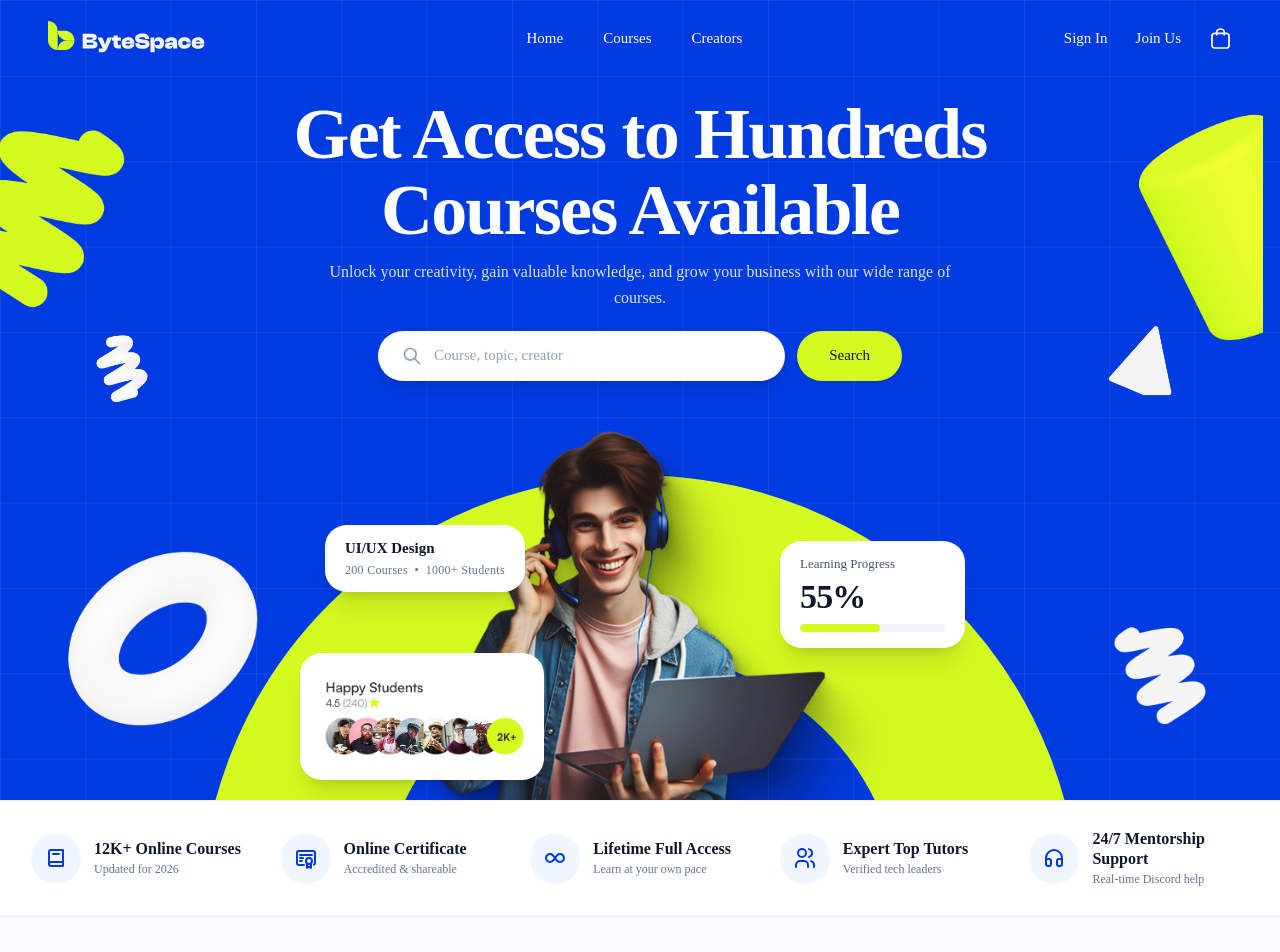
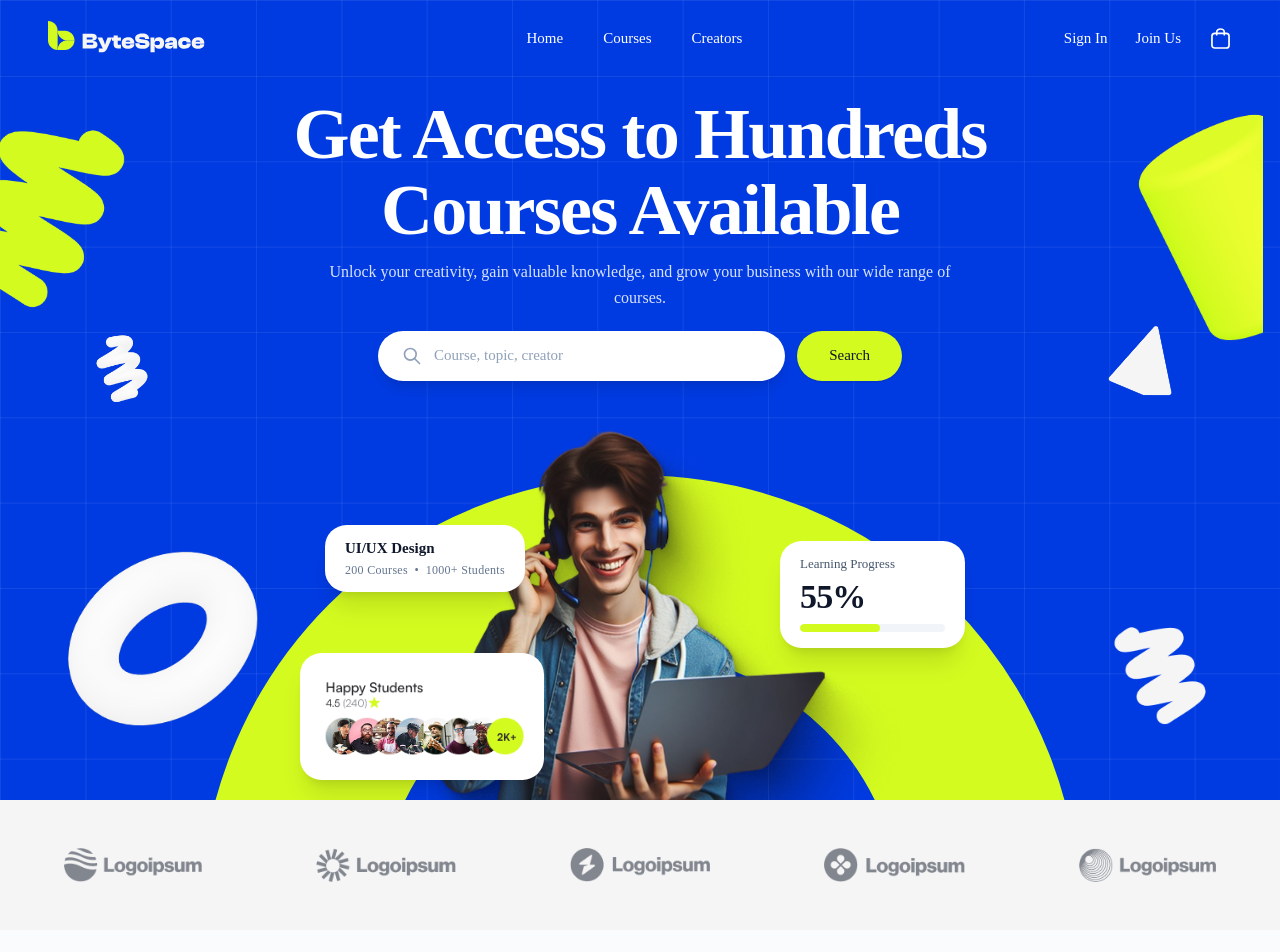
Before and after one commit to shaiadul/byteSpace, a Next.js app in the folder doin-tech/: page / in a window 1280 px wide. Shown: the top 952 px of the page. Built offline with nearby package versions, Linux system fonts and the light colour scheme.

Commit message:
refactor: replace features ticker with brand logos, update muted theme color, and remove section badge

```diff
--- a/doin-tech/app/globals.css
+++ b/doin-tech/app/globals.css
@@ -61,7 +61,7 @@
   --primary-foreground: oklch(1 0 0);
   --secondary: oklch(0.924 0.225 122.53);
   --secondary-foreground: oklch(0.12 0.02 260);
-  --muted: oklch(0.965 0.01 260);
+  --muted: #F5F5F6;
   --muted-foreground: oklch(0.48 0.02 260);
   --accent: oklch(0.924 0.225 122.53);
   --accent-foreground: oklch(0.12 0.02 260);
--- a/doin-tech/components/sections/features-ticker.tsx
+++ b/doin-tech/components/sections/features-ticker.tsx
@@ -1,69 +1,34 @@
-"use client";
+import Image from "next/image";
 
-import {
-  IconBook2,
-  IconCertificate,
-  IconInfinity,
-  IconUsers,
-  IconHeadphones,
-} from "@tabler/icons-react";
+const brandLogos = [
+  { name: "Logoipsum 1", src: "/images/brand/brand01.png", width: 167, height: 41 },
+  { name: "Logoipsum 2", src: "/images/brand/brand02.png", width: 168, height: 41 },
+  { name: "Logoipsum 3", src: "/images/brand/brand03.png", width: 170, height: 41 },
+  { name: "Logoipsum 4", src: "/images/brand/brand04.png", width: 170, height: 41 },
+  { name: "Logoipsum 5", src: "/images/brand/brand05.png", width: 169, height: 42 },
+];
 
 export function FeaturesTicker() {
-  const features = [
-    {
-      icon: IconBook2,
-      title: "12K+ Online Courses",
-      subtitle: "Updated for 2026",
-    },
-    {
-      icon: IconCertificate,
-      title: "Online Certificate",
-      subtitle: "Accredited & shareable",
-    },
-    {
-      icon: IconInfinity,
-      title: "Lifetime Full Access",
-      subtitle: "Learn at your own pace",
-    },
-    {
-      icon: IconUsers,
-      title: "Expert Top Tutors",
-      subtitle: "Verified tech leaders",
-    },
-    {
-      icon: IconHeadphones,
-      title: "24/7 Mentorship Support",
-      subtitle: "Real-time Discord help",
-    },
-  ];
-
   return (
-    <div className="bg-white border-y border-slate-100 shadow-xs py-7 relative z-20">
-      <div className="max-w-7xl mx-auto px-4 sm:px-6 lg:px-8">
-        <div className="grid grid-cols-2 md:grid-cols-5 gap-6 sm:gap-8">
-          {features.map((item, idx) => {
-            const Icon = item.icon;
-            return (
-              <div
-                key={idx}
-                className="flex items-center gap-3.5 group transition-transform hover:-translate-y-0.5"
-              >
-                <div className="w-12 h-12 rounded-2xl bg-blue-50 text-[#003be2] group-hover:bg-[#ccfc00] group-hover:text-black flex items-center justify-center shrink-0 transition-all duration-300 shadow-xs">
-                  <Icon className="size-6" />
-                </div>
-                <div>
-                  <div className="font-bold text-sm sm:text-base text-slate-900 leading-tight">
-                    {item.title}
-                  </div>
-                  <div className="text-xs text-slate-500 font-medium mt-0.5">
-                    {item.subtitle}
-                  </div>
-                </div>
-              </div>
-            );
-          })}
+    <section className="bg-muted py-9 sm:py-11 md:py-12 relative z-20">
+      <div className="max-w-7xl mx-auto px-6 sm:px-10 lg:px-16">
+        <div className="flex items-center justify-center sm:justify-between flex-wrap md:flex-nowrap gap-8 sm:gap-10 lg:gap-12">
+          {brandLogos.map((brand, idx) => (
+            <div
+              key={idx}
+              className="flex items-center justify-center transition-opacity duration-200 hover:opacity-75"
+            >
+              <Image
+                src={brand.src}
+                alt={brand.name}
+                width={brand.width}
+                height={brand.height}
+                className="h-7 sm:h-8 md:h-8.5 w-auto object-contain"
+              />
+            </div>
+          ))}
         </div>
       </div>
-    </div>
+    </section>
   );
 }
--- a/doin-tech/components/sections/popular-courses.tsx
+++ b/doin-tech/components/sections/popular-courses.tsx
@@ -17,8 +17,11 @@ import {
 } from "@tabler/icons-react";
 
 export function PopularCourses() {
-  const [activeCategory, setActiveCategory] = React.useState<string>("All Courses");
-  const [bookmarked, setBookmarked] = React.useState<Record<string, boolean>>({});
+  const [activeCategory, setActiveCategory] =
+    React.useState<string>("All Courses");
+  const [bookmarked, setBookmarked] = React.useState<Record<string, boolean>>(
+    {},
+  );
 
   const filteredCourses =
     activeCategory === "All Courses"
@@ -34,23 +37,15 @@ export function PopularCourses() {
   return (
     <section className="py-20 bg-slate-50/70 relative">
       <div className="max-w-7xl mx-auto px-4 sm:px-6 lg:px-8">
-        {/* Section Header */}
         <div className="text-center max-w-3xl mx-auto mb-12">
-          <Badge
-            variant="outline"
-            className="mb-3 px-3 py-1 font-semibold text-blue-700 bg-blue-50/70 border-blue-200"
-          >
-            TOP RATED PROGRAMS
-          </Badge>
           <h2 className="text-3xl sm:text-4xl md:text-5xl font-black text-slate-900 tracking-tight mb-4">
             Browse Our Popular Best Courses
           </h2>
           <p className="text-slate-600 text-base sm:text-lg">
-            Curated, industry-aligned curricula designed to take you from foundational
-            concepts to real-world job readiness.
+            Curated, industry-aligned curricula designed to take you from
+            foundational concepts to real-world job readiness.
           </p>
 
-          {/* Category Filter Pills */}
           <div className="flex items-center justify-center gap-2 sm:gap-3 flex-wrap mt-8">
             {CATEGORIES.map((category) => {
               const isActive = activeCategory === category;
@@ -112,7 +107,9 @@ export function PopularCourses() {
                           : "bg-white/80 hover:bg-white text-slate-700"
                       }`}
                     >
-                      <IconBookmark className={`size-4.5 ${isSaved ? "fill-current" : ""}`} />
+                      <IconBookmark
+                        className={`size-4.5 ${isSaved ? "fill-current" : ""}`}
+                      />
                     </button>
 
                     {/* Meta stats overlay */}
@@ -145,7 +142,9 @@ export function PopularCourses() {
 
                       <div className="flex items-center gap-1 text-slate-500 text-xs">
                         <IconUsers className="size-3.5" />
-                        <span>{course.studentsCount.toLocaleString()} learners</span>
+                        <span>
+                          {course.studentsCount.toLocaleString()} learners
+                        </span>
                       </div>
                     </div>
 
```
